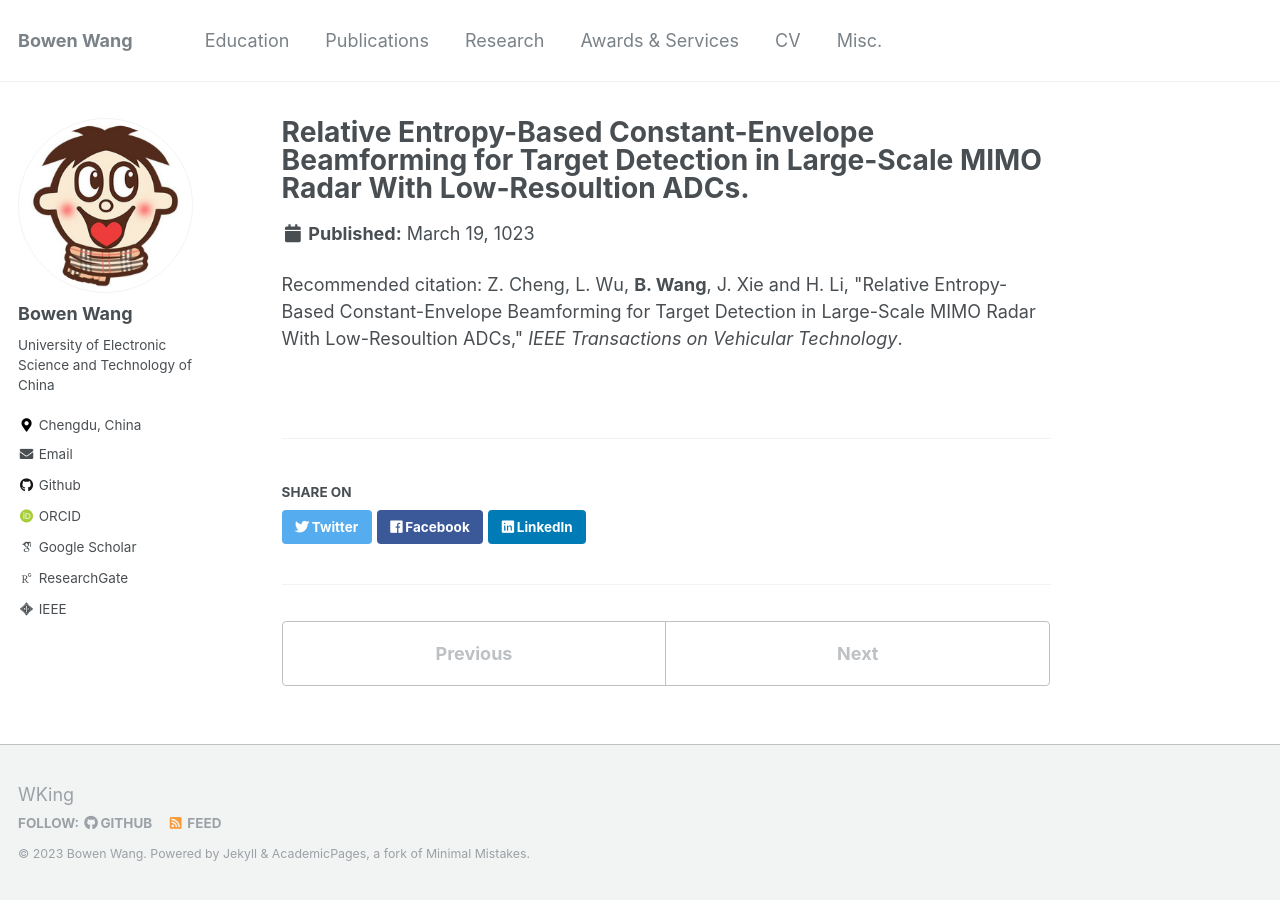
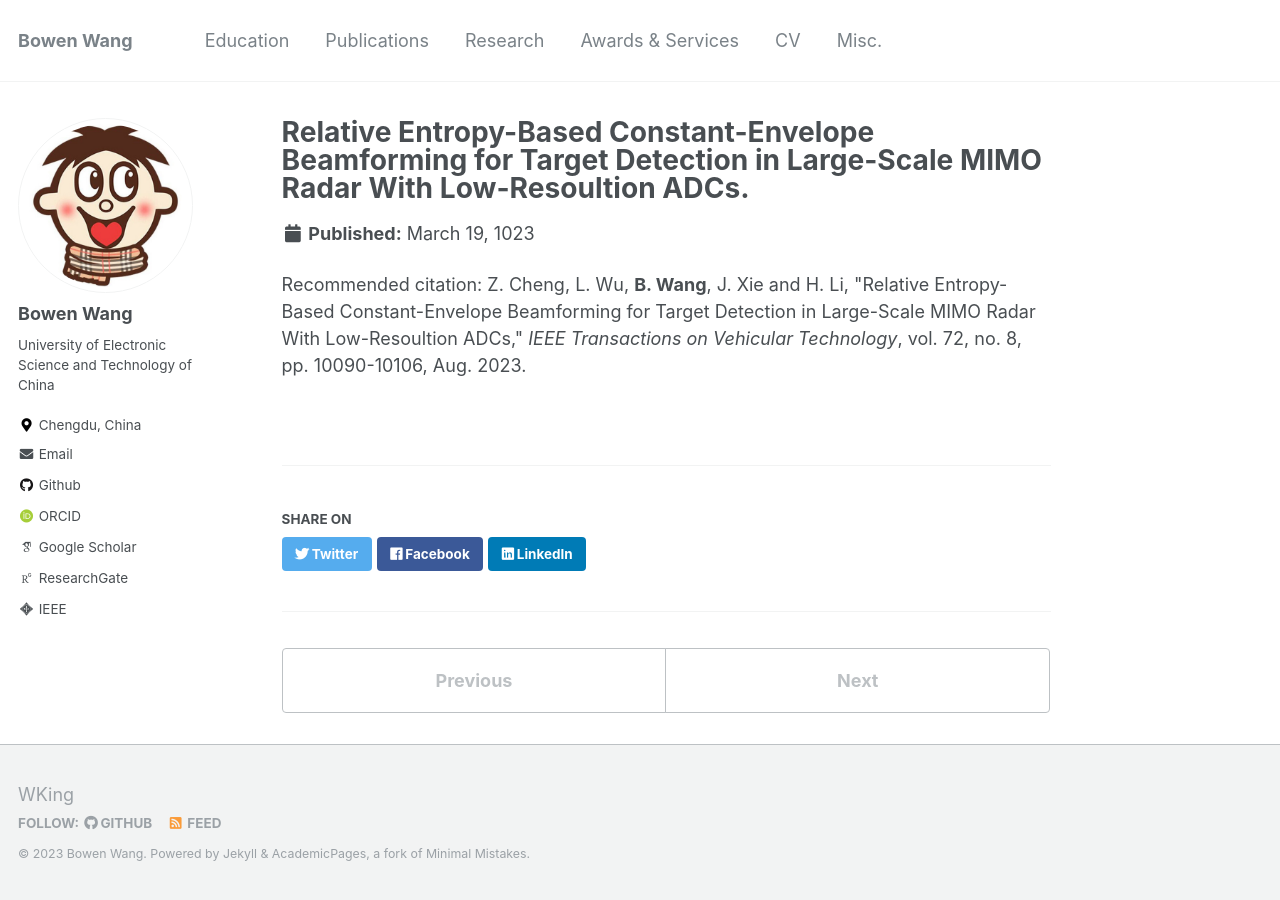
Before and after one commit to BW-Wang/BW-Wang.github.io, a Jekyll site: the page built from _publications/2023-journal-tvt1.md, in a window 1280 px wide. Built offline with Jekyll 4.4.1, drawn with Linux system fonts in a browser that asks for light colours; some web fonts are replaced.

Commit message:
Update 2023-journal-tvt1.md

```diff
--- a/_publications/2023-journal-tvt1.md
+++ b/_publications/2023-journal-tvt1.md
@@ -7,6 +7,6 @@ date: 1023-03-20
 level: journal
 arxiv: 'https://arxiv.org/abs/2301.08087'
 ieee: 'https://ieeexplore.ieee.org/document/10064130'
-citation: 'Z. Cheng, L. Wu, <b>B. Wang</b>, J. Xie and H. Li, "Relative Entropy-Based  Constant-Envelope Beamforming for Target Detection in Large-Scale MIMO Radar With Low-Resoultion ADCs," <i>IEEE Transactions on Vehicular Technology</i>.'
+citation: 'Z. Cheng, L. Wu, <b>B. Wang</b>, J. Xie and H. Li, "Relative Entropy-Based  Constant-Envelope Beamforming for Target Detection in Large-Scale MIMO Radar With Low-Resoultion ADCs," <i>IEEE Transactions on Vehicular Technology</i>, vol. 72, no. 8, pp. 10090-10106, Aug. 2023.'
 
 ---
```
